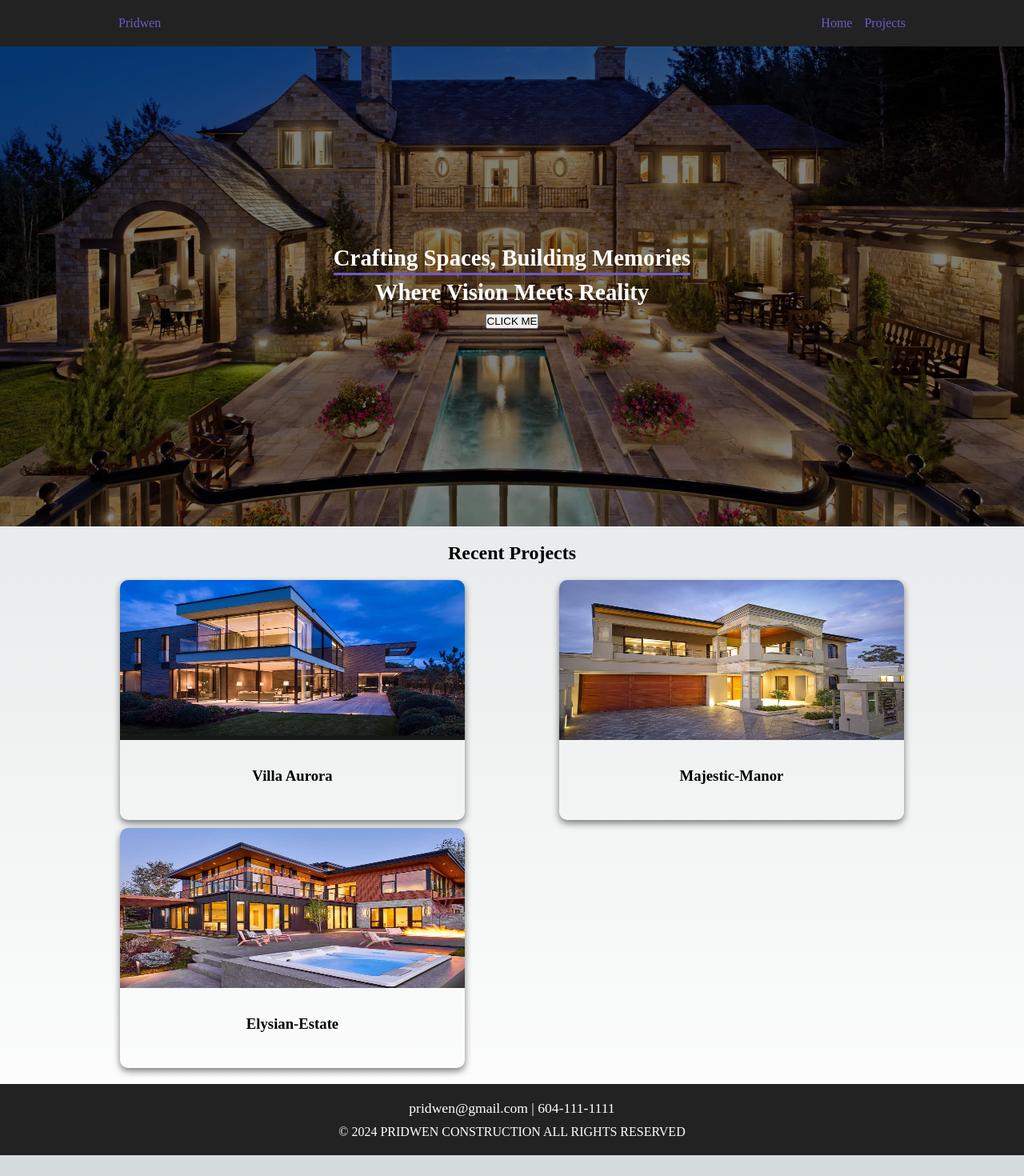
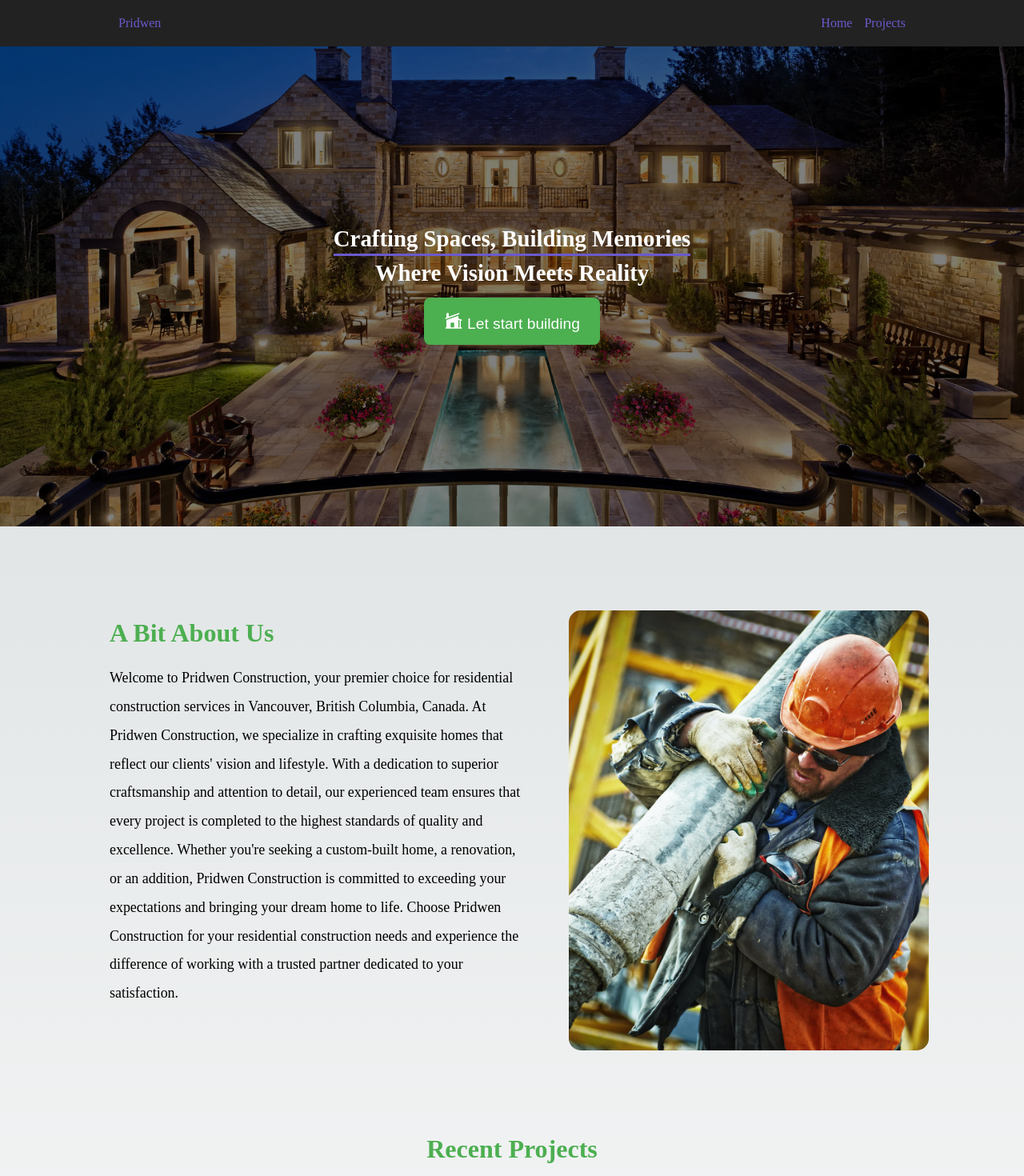
Before and after one commit to rickyxgit/pridwen, a Next.js app: page / in a window 1280 px wide. Shown: the top 1470 px of the page at 80% size. Before the commit the page ends 1444 px from the top, so only its background shows below. Built offline with nearby package versions, Linux system fonts and the light colour scheme.

Commit message:
about us Section

```diff
--- a/components/projectItem.js
+++ b/components/projectItem.js
@@ -1,18 +1,14 @@
 import React from "react";
 import Link from "next/link";
-
 
 import styles from "../styles/components/ProjectItem.module.css";
 
 const ProjectItem = ({ image, name }) => {
   return (
     <Link href={`/projects/${name}`} className={styles.wrapper}>
+      <img className={styles.projectImage} src={image} alt="Project" />
 
-        <img className={styles.projectImage} src={image} alt="Project" />
-        <div className={styles.wrapperName}>
         <h3 className={styles.projectName}>{name}</h3>
-        </div>
-
 
     </Link>
   );
--- a/pages/index.js
+++ b/pages/index.js
@@ -4,19 +4,19 @@ import styles from "../styles/Index.module.css";
 
 import ProjectItem from "@/components/projectItem";
 import Footer from "@/components/Footer";
-
+import Image from 'next/image';
 const projects = [
   {
     image: "/images/test1.jpg",
-    name: "Villa Aurora",
+    name: "Villa Aurora 5231 Burnaby, 2023",
   },
   {
     image: "/images/test2.jpg",
-    name: "Majestic-Manor",
+    name: "Majestic Manor 2198 Surrey, 2023",
   },
   {
     image: "/images/test3.jpg",
-    name: "Elysian-Estate",
+    name: "Elysian Estate 1882 Vancouver, 2024",
   },
   // Add more projects as needed
 ];
@@ -36,10 +36,60 @@ export default function Home() {
 
             <h2 className={styles.slogan2}>Where Vision Meets Reality</h2>
             <div className={styles.buttonCenter}>
-              <button> CLICK ME</button>
+              <button className={styles.buildButton}>
+                <svg
+                  xmlns="http://www.w3.org/2000/svg"
+                  viewBox="0 -2 24 24"
+                  fill="currentColor"
+                  className={styles.houseIcon}
+                >
+                  <path d="M19.006 3.705a.75.75 0 1 0-.512-1.41L6 6.838V3a.75.75 0 0 0-.75-.75h-1.5A.75.75 0 0 0 3 3v4.93l-1.006.365a.75.75 0 0 0 .512 1.41l16.5-6Z" />
+                  <path
+                    fillRule="evenodd"
+                    d="M3.019 11.114 18 5.667v3.421l4.006 1.457a.75.75 0 1 1-.512 1.41l-.494-.18v8.475h.75a.75.75 0 0 1 0 1.5H2.25a.75.75 0 0 1 0-1.5H3v-9.129l.019-.007ZM18 20.25v-9.566l1.5.546v9.02H18Zm-9-6a.75.75 0 0 0-.75.75v4.5c0 .414.336.75.75.75h3a.75.75 0 0 0 .75-.75V15a.75.75 0 0 0-.75-.75H9Z"
+                    clipRule="evenodd"
+                  />
+                </svg>
+                Let start building
+              </button>
             </div>
           </div>
         </div>
+      </div>
+
+      <div className={styles.aboutUs}>
+        <div className={styles.aboutLeft}>
+
+          <h2 className={styles.aboutLeftTitle}> A Bit About Us </h2>
+          <p className={styles.aboutUsText}>
+            Welcome to Pridwen Construction, your premier choice for residential
+            construction services in Vancouver, British Columbia, Canada. At
+            Pridwen Construction, we specialize in crafting exquisite homes that
+            reflect our clients' vision and lifestyle. With a dedication to
+            superior craftsmanship and attention to detail, our experienced team
+            ensures that every project is completed to the highest standards of
+            quality and excellence. Whether you're seeking a custom-built home,
+            a renovation, or an addition, Pridwen Construction is committed to
+            exceeding your expectations and bringing your dream home to life.
+            Choose Pridwen Construction for your residential construction needs
+            and experience the difference of working with a trusted partner
+            dedicated to your satisfaction.
+          </p>
+        </div>
+
+        <div className={styles.center}>
+        <div className={styles.imageContainer}>
+          <Image
+            src="/images/temp1.jpeg" // Specify the path to your image
+            alt="Description of the image" // Provide alternative text
+
+            width={300}
+            height={300}
+            className={styles.InfoImage}
+
+          />
+        </div>
+      </div>
       </div>
       <div>
         <h2 className={styles.projectHeader}> Recent Projects</h2>
--- a/styles/Index.module.css
+++ b/styles/Index.module.css
@@ -34,7 +34,6 @@
 .slogan2 {
     color:white;
     font-size: 1.8em;
-
     position: relative;
     text-align: center;
     margin-bottom: 10px;
@@ -51,8 +50,10 @@
 
 .projectHeader {
   margin-top: 20px;
-  margin-bottom: 20px;
+  margin-bottom: 50px;
   text-align: center;
+  font-size: 2em;
+  color: var(--secondary-color);
 }
 
 .buttonCenter {
@@ -60,3 +61,72 @@
   justify-content:center;
   align-content: center;
 }
+
+.buildButton{
+  padding: 15px 25px; /* Apply padding to all sides of the button */
+  background-color: #4CAF50; /* Green */
+  border: none;
+  color: white;
+  text-align: center;
+  font-size: 1.2em;
+  margin: 4px 2px;
+  cursor: pointer;
+  border-radius: 8px;
+}
+
+.houseIcon {
+  width: 24px;
+  height: 24px;
+  margin-right: 5px;
+}
+
+.aboutLeft {
+  padding: 10px 20px;
+  margin-left: 1em;
+  margin-right: 1em;
+}
+
+.aboutLeftTitle{
+  font-size: 2em;
+  margin-bottom: 20px;
+
+  color: var(--secondary-color);
+}
+
+.aboutUs {
+
+  padding: 5px;
+  display: grid;
+  grid-template-columns: 55% 45%;
+  max-height: 800px;
+
+  width: 85%;
+  margin: 100px auto;
+}
+
+.aboutUsText {
+
+  font-size: 1.12em;
+  line-height: 2;
+}
+
+.InfoImage {
+  height: 100%;
+  width: 100%;
+  object-fit: cover;
+  border-radius: 15px;
+
+}
+
+.imageContainer {
+  width: 450px;
+  height: 550px;
+  position: relative;
+
+}
+
+.center {
+  display: flex;
+  justify-content: center;
+  align-content: center;
+}
--- a/styles/components/ProjectItem.module.css
+++ b/styles/components/ProjectItem.module.css
@@ -1,5 +1,5 @@
 .wrapper {
-  min-height: 300px;
+  min-height: 320px;
   width: 80%;
   margin: 0 auto;
   display: block;
@@ -15,7 +15,7 @@
 }
 
 .projectImage {
-  height: 200px;
+  height: 280px;
   width: 100%;
 }
 
@@ -26,5 +26,6 @@
 }
 
 .projectName {
-  margin-top: 30px;
+
+  margin-left: 1em;
 }
--- a/styles/globals.css
+++ b/styles/globals.css
@@ -1,6 +1,6 @@
 :root {
   --primary-color: #6a5acd;
-  --secondary-color: #8b8589;
+  --secondary-color: #4CAF50;
   --tertiary-color: #333333;
 
 
```
Also changed, not shown: public/images/temp1.jpeg (added), public/images/temp1.jpg (added).
